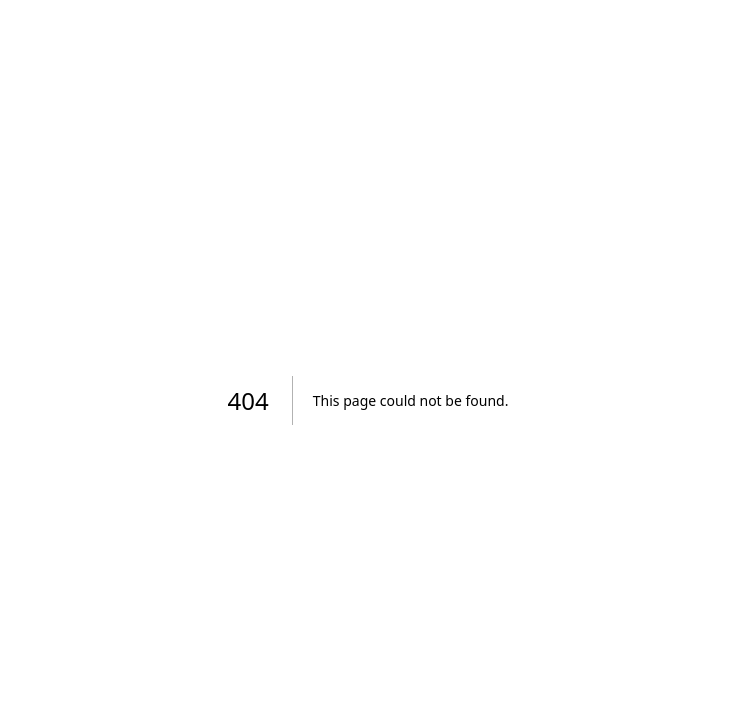
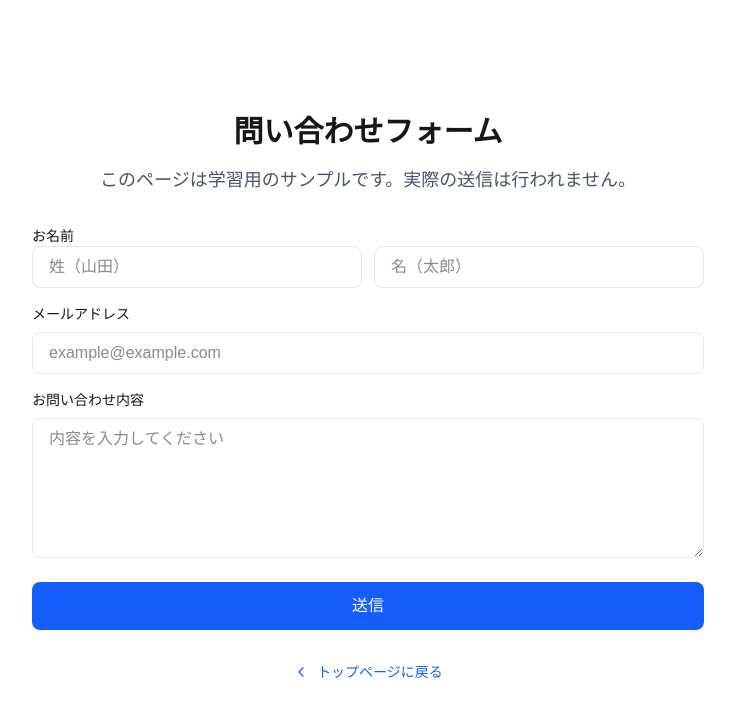
Before and after one commit to w-rnagatsuma/react-learning, a Next.js app in the folder app/: page /contact in a window 1280 px wide. Before the commit this address had no page. Shown: the top 716 px of the page, without its empty margins (272-1007 px from the left). Built offline with nearby package versions, Linux system fonts and the light colour scheme.

Commit message:
feat: /contactを作成

```diff
--- /dev/null
+++ b/app/app/contact/page.tsx
@@ -0,0 +1,75 @@
+import Link from "next/link";
+
+export default function ContactPage() {
+  return (
+    <main className="flex min-h-screen flex-col items-center justify-center p-24">
+      <section className="w-full max-w-2xl">
+        <h1 className="text-3xl font-bold mb-4 text-center">問い合わせフォーム</h1>
+        <p className="text-lg text-gray-600 dark:text-gray-400 mb-8 text-center">
+          このページは学習用のサンプルです。実際の送信は行われません。
+        </p>
+        <form className="flex flex-col gap-4">
+          <fieldset className="flex flex-col gap-2">
+            <legend className="text-sm font-medium">お名前</legend>
+            <div className="grid grid-cols-2 gap-3">
+              <input
+                type="text"
+                placeholder="姓（山田）"
+                className="px-4 py-2 border border-gray-200 dark:border-gray-700 rounded-lg bg-white dark:bg-gray-800"
+              />
+              <input
+                type="text"
+                placeholder="名（太郎）"
+                className="px-4 py-2 border border-gray-200 dark:border-gray-700 rounded-lg bg-white dark:bg-gray-800"
+              />
+            </div>
+          </fieldset>
+          <label className="flex flex-col gap-2">
+            <span className="text-sm font-medium">メールアドレス</span>
+            <input
+              type="email"
+              placeholder="example@example.com"
+              className="px-4 py-2 border border-gray-200 dark:border-gray-700 rounded-lg bg-white dark:bg-gray-800"
+            />
+          </label>
+          <label className="flex flex-col gap-2">
+            <span className="text-sm font-medium">お問い合わせ内容</span>
+            <textarea
+              placeholder="内容を入力してください"
+              className="px-4 py-2 border border-gray-200 dark:border-gray-700 rounded-lg bg-white dark:bg-gray-800 min-h-[140px]"
+            />
+          </label>
+          <button
+            type="button"
+            className="mt-2 px-6 py-3 bg-blue-600 text-white rounded-lg hover:bg-blue-700 transition-colors"
+          >
+            送信
+          </button>
+        </form>
+        <div className="mt-8 text-center">
+          <Link
+            href="/"
+            className="text-sm font-medium text-blue-600 hover:text-blue-700 dark:text-blue-400 dark:hover:text-blue-300"
+          >
+            <span className="inline-flex items-center gap-2">
+              <svg
+                className="w-4 h-4"
+                viewBox="0 0 24 24"
+                fill="none"
+                stroke="currentColor"
+              >
+                <path
+                  d="M15 18l-6-6 6-6"
+                  strokeLinecap="round"
+                  strokeLinejoin="round"
+                  strokeWidth={2}
+                />
+              </svg>
+              トップページに戻る
+            </span>
+          </Link>
+        </div>
+      </section>
+    </main>
+  );
+}
```
